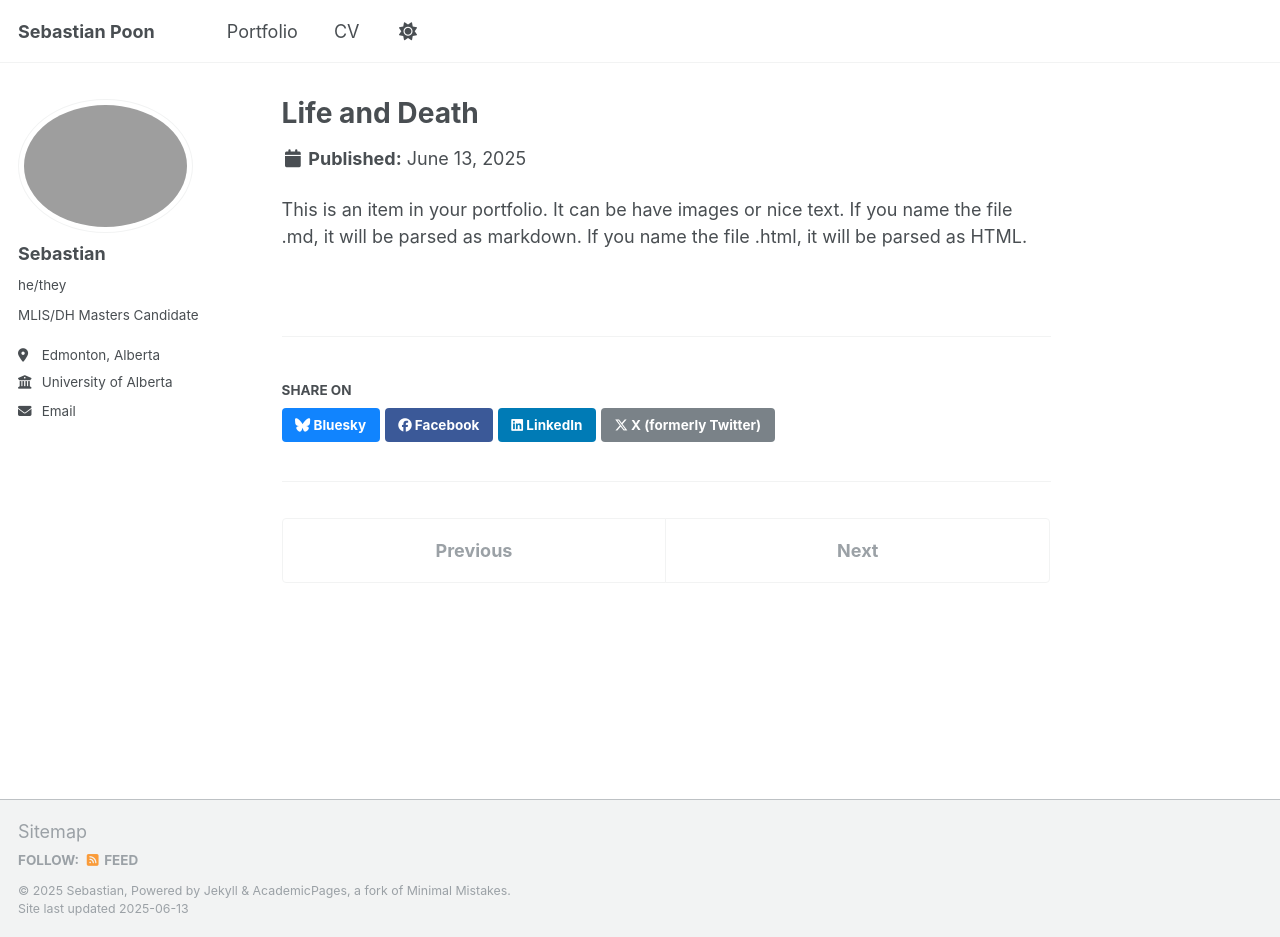
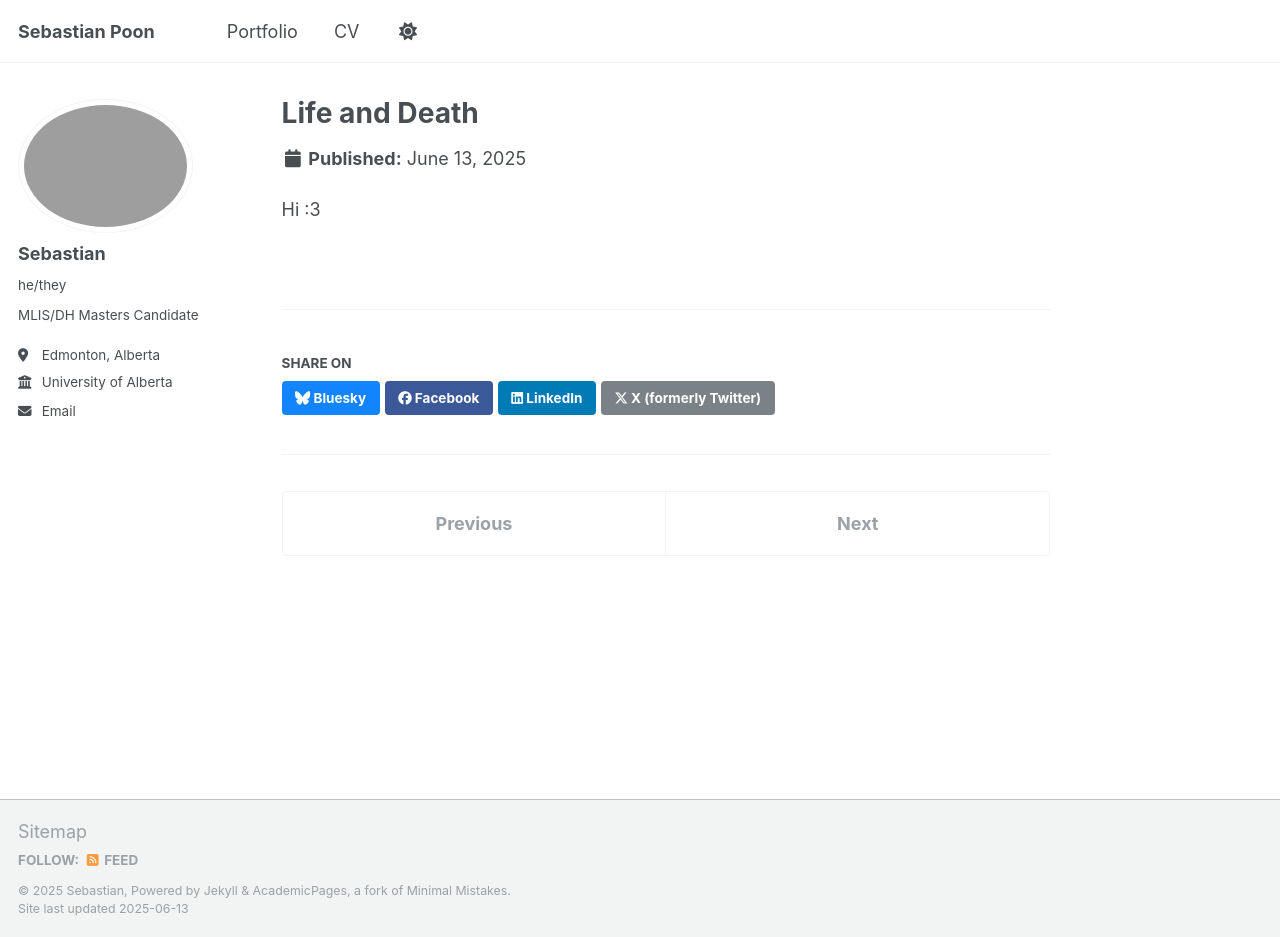
Before and after one commit to hollow-bastian/poons, a Jekyll site: the page built from _portfolio/portfolio-1.md, in a window 1280 px wide and 937 px high. Built offline with Jekyll 4.4.1, drawn with Linux system fonts in a browser that asks for light colours.

Commit message:
checking if I can add comments or something

```diff
--- a/_portfolio/portfolio-1.md
+++ b/_portfolio/portfolio-1.md
@@ -3,5 +3,4 @@ title: "Life and Death"
 excerpt: "After waking up in a misty limbo, you meet Life and Death — one offering warmth and second chances, the other promising peace and an end to pain. Now, you must choose: return to a world that hurt you, or let go forever. Unfinished project. TW: Suicide <br/><img src='/images/500x300.png'>"
 collection: portfolio
 ---
-
-This is an item in your portfolio. It can be have images or nice text. If you name the file .md, it will be parsed as markdown. If you name the file .html, it will be parsed as HTML.
+Hi :3
```
